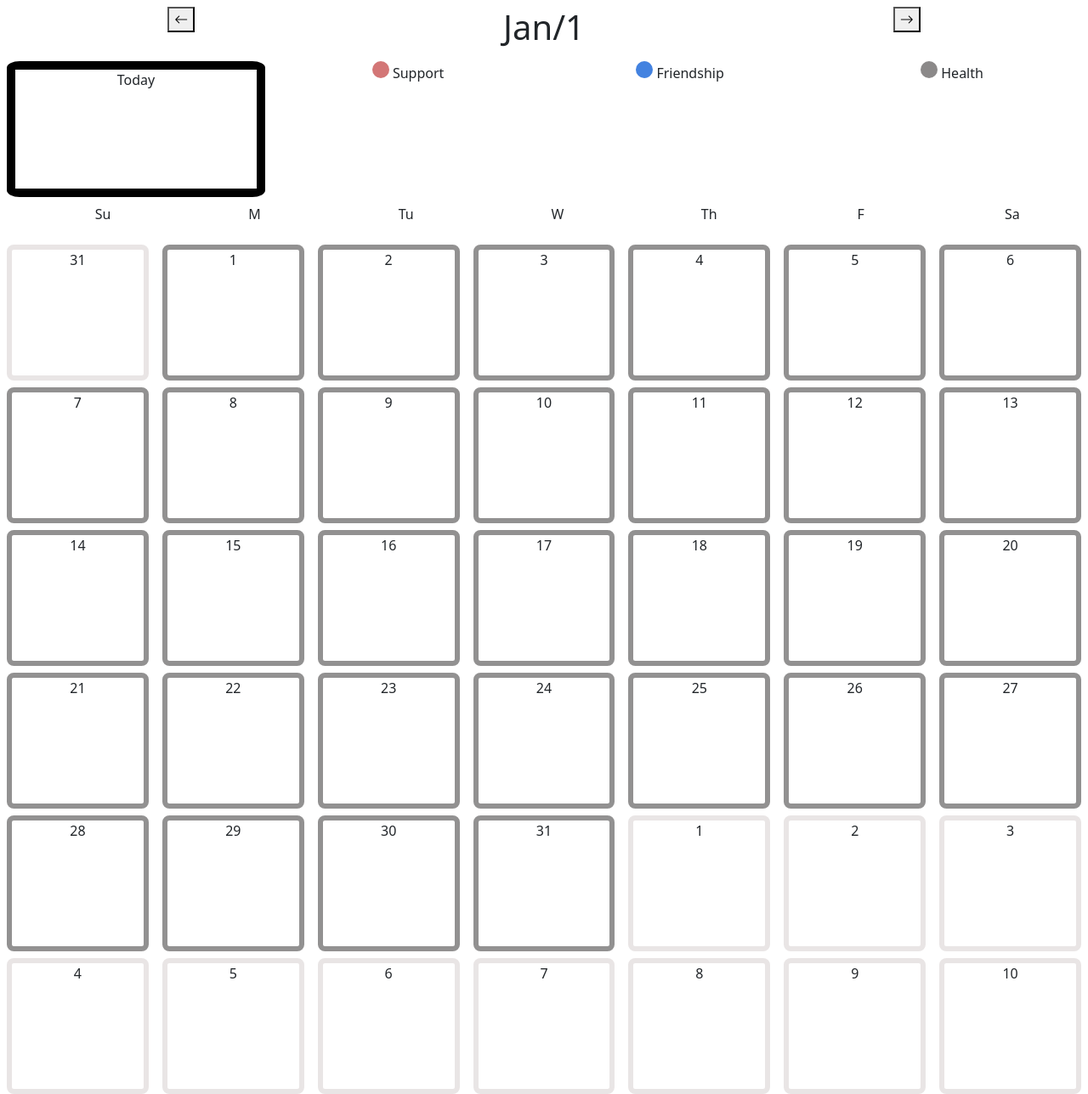
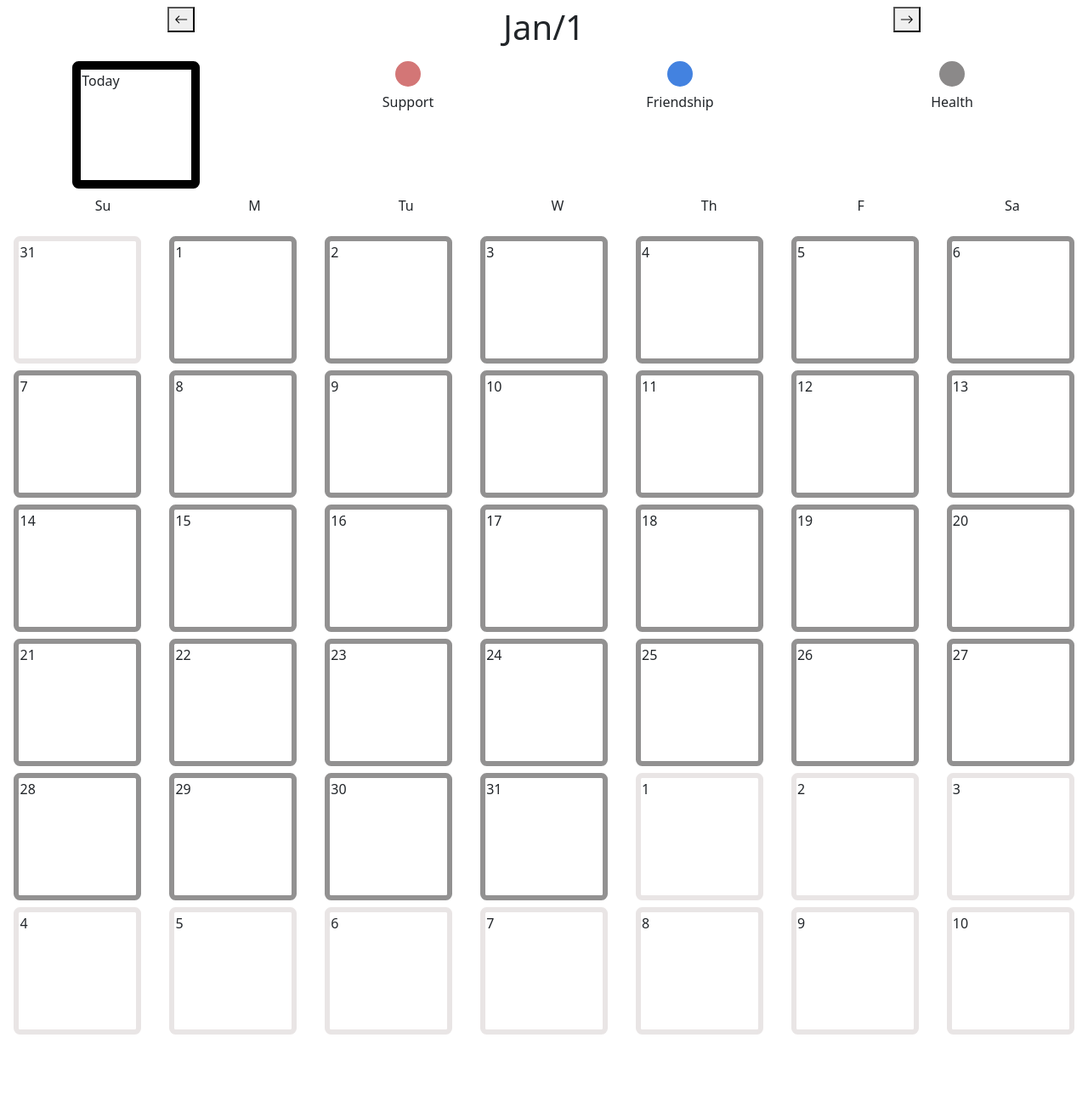
Before and after one commit to FRS4006/cal, a Django app: page /home/1/1 in a window 1280 px wide. Shown: the whole page at 85% size. After the commit the page ends 1218 px from the top, so only its background shows below. Run offline with Django 4.2, Linux system fonts and the light colour scheme; data comes from the database, SQL or seed files in the repository; both versions use the stored data as it was after the commit.

Commit message:
stopping point working on media

```diff
--- a/display/templates/hometwo.html
+++ b/display/templates/hometwo.html
@@ -12,16 +12,16 @@
     <link rel="stylesheet" href="https://cdn.jsdelivr.net/npm/bootstrap-icons@1.11.3/font/bootstrap-icons.min.css">
     <!-- Bootstrap Icons -->
     <style>
+      @media screen and (min-width: 1200px) {
         body{
-        min-width:500px;
-        min-height:700px;
-        width: auto;
+          /* width: auto; */
+          max-width: 1200;
           /* The spacing starts looking odd below the min width value and the width sets to auto so that the element can resize with the screen */
         }
         .black-box{
           background-color: black;
           text-align: center;
-        /* min-height: 5vh; */
+          min-height: 5vh;
           /* This is for the black box that is created around the url, I would like to change the size but I am currently encountering an issue where it is displayed with no link if I set a min size */
         }
 
@@ -30,8 +30,8 @@
           /* Setting the color of the link inside of the box to be white */
         }
         .dot {
-        height: 2.5vh;
-        width: 2.5vh;
+          height: 30px;
+          width: 30px;
           border-radius: 50%;
           display: inline-block;
         }
@@ -54,9 +54,92 @@
           border-color: rgb(146, 145, 145);
           border-width: .5vw;
           border-radius: 5%;
-        height: 20vh;
-        width: 100%;
-        padding: 0;
+          /* height: 14vw;
+          width: 100%; */
+          height: 150px;
+          width: 150px;
+          padding-top: 1.2px;
+          padding-left: 1.2px;
+          text-align: left;
+        }
+        /* for the outlines of the containers holding the spans */
+
+        .today{
+          border-color: black;
+          border-width: .8vw;
+        }
+        /* the highlight for today */
+
+        .other_month{
+          border-color: rgb(233, 229, 229);
+        }
+        /* to show the difference between the current month and next month */
+
+        .col{
+          min-width: 0;
+          text-align: center;
+          vertical-align: middle;
+        /* they will flex if you do not set this */
+
+          padding-left: 10px;
+          padding-right: 10px;
+          /* to make the side of the nice outlined squares */
+        }
+        .row{
+          margin-left: 0;
+          margin-right: 0;
+          /* to remove the margin bootstrap gives the rows */
+
+          padding-top: 1vh;
+          /*  to add an equal padding to the squares on the top */
+        }
+      }
+      @media screen and (min-width: 768px) and (max-width: 1199.9px) {
+        body{
+          width: auto;
+          /* The spacing starts looking odd below the min width value and the width sets to auto so that the element can resize with the screen */
+        }
+        .black-box{
+          background-color: black;
+          text-align: center;
+          min-height: 5vh;
+          /* This is for the black box that is created around the url, I would like to change the size but I am currently encountering an issue where it is displayed with no link if I set a min size */
+        }
+
+        a{
+          color: white;
+          /* Setting the color of the link inside of the box to be white */
+        }
+        .dot {
+          height: 2.5vh;
+          width: 2.5vh;
+          border-radius: 50%;
+          display: inline-block;
+        }
+        /* this creates the shape of the event circles */
+
+        .red{
+          background-color: #df1cb5;
+        }
+        .gray{
+          background-color: #8b8989;
+        }
+        .blue{
+          background-color: #4382e0;
+        }
+        /* these are for coloring the nodes that represent the events */
+
+        .container{
+          /* this also pulls from the bootstrap library for some additional effects */
+          border-style: solid;
+          border-color: rgb(146, 145, 145);
+          border-width: .5vw;
+          border-radius: 5%;
+          height: 14vh;
+          width: 14vh;
+          padding-top: 1vh;
+          padding-left: 1vh;
+          text-align: left;
         }
         /* for the outlines of the containers holding the spans */
 
@@ -89,6 +172,11 @@
           padding-top: 1vh;
           /*  to add an equal padding to the squares on the top */
         }
+      }
+      @media screen and (max-width: 767.9px){
+      }
+
+
 
     </style>
   </head>
@@ -133,16 +221,19 @@
 
         <div class = "col">
           <span class="dot red"></span>
+          <br>
           <text_span> Support </text_span>
         </div>
 
         <div class = "col">
           <span class="dot blue"></span>
+          <br>
           <text_span>Friendship</text_span>
         </div>
 
         <div class = "col">
           <span class="dot gray"></span>
+          <br>
           <text_span> Health </text_span>
         </div>
 
@@ -297,6 +388,7 @@
       blue_span.setAttribute("class", "dot blue");
       blue_span.setAttribute("data-bs-toggle", "modal" );
       blue_span.setAttribute("data-bs-target", "#exampleModal");
+      // These create the event crcles and attatch them to the modal
 
 
       var display = {{json_display_events|safe}};
```
Also changed, not shown: db.sqlite3. Lines whose indentation alone changed are shown as unchanged.
